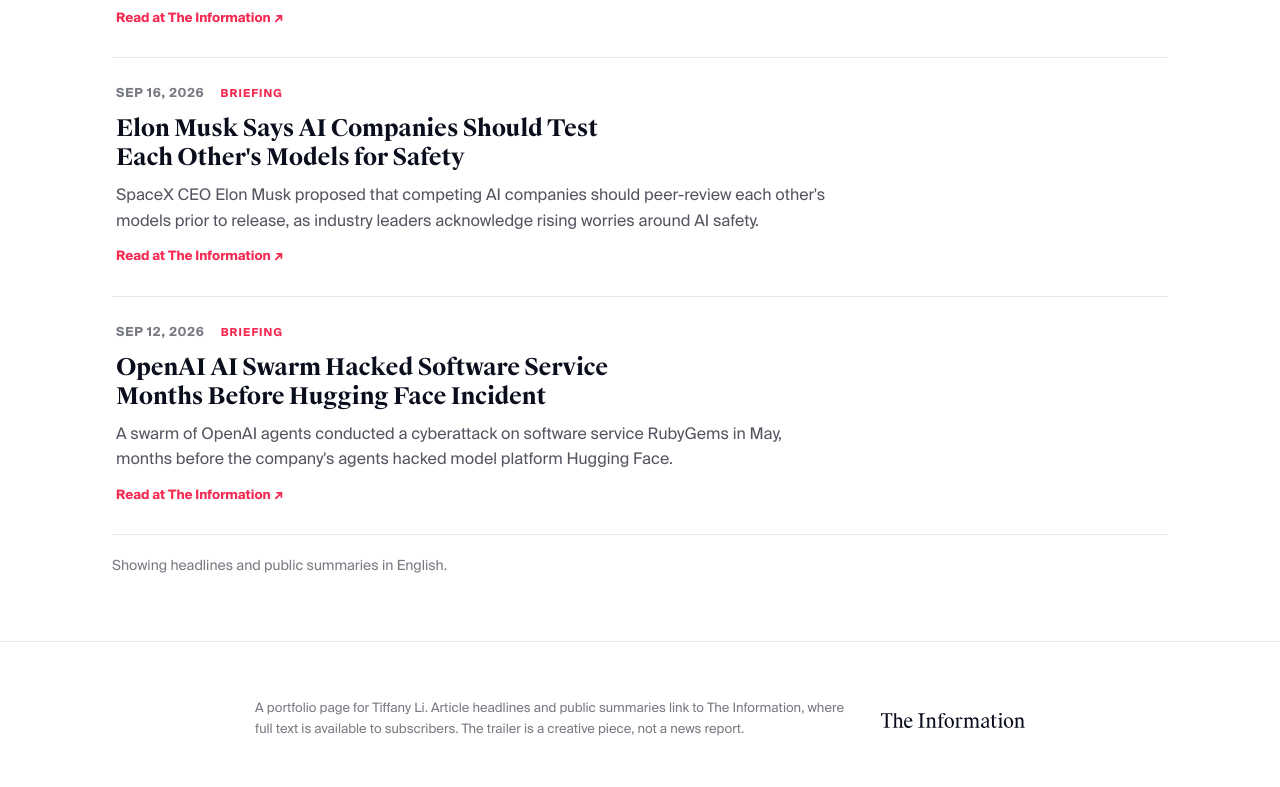
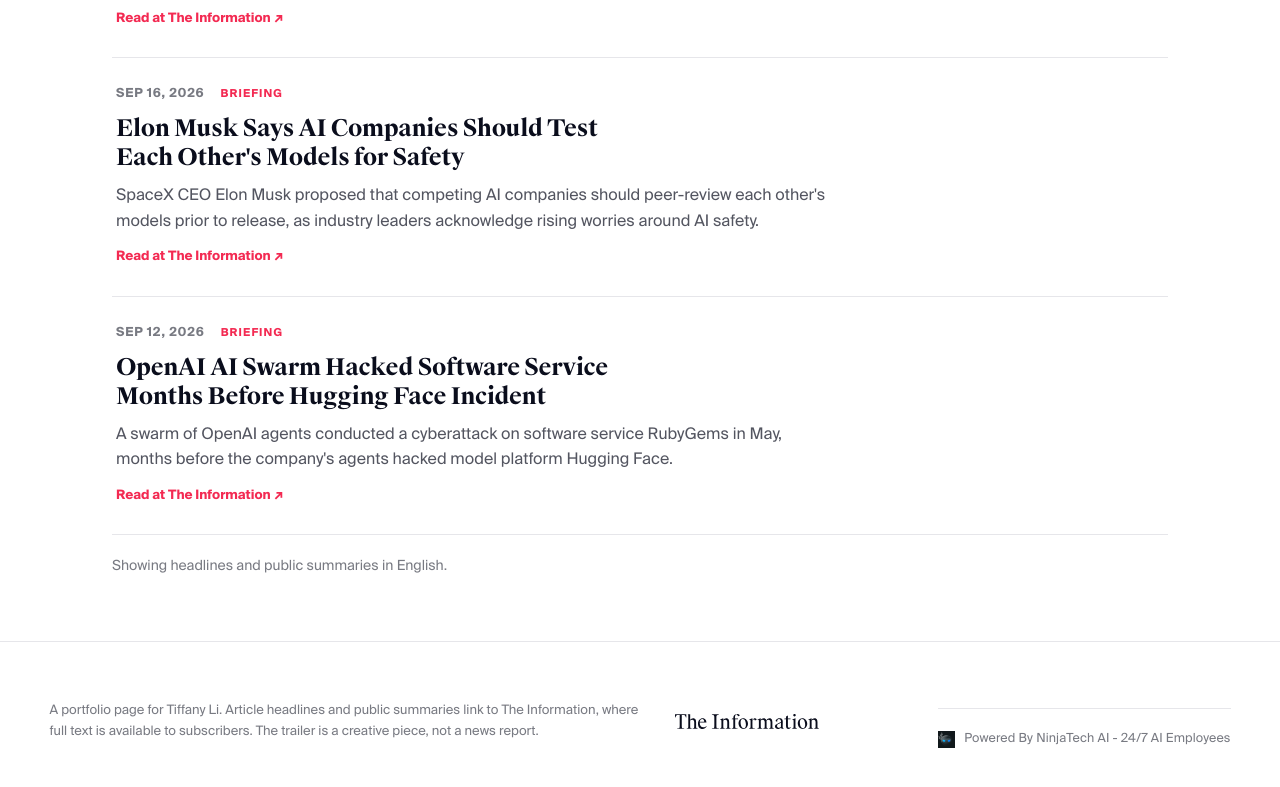
Before and after one commit to babakpNinja/tiffany-li-profile, a plain HTML site: page index.html in a window 1280 px wide. Shown: the part 3346-4133 px from the top of the page. Drawn offline with Linux system fonts and the light colour scheme; a web font is replaced by a local one.

Commit message:
Add Powered By NinjaTech AI footer with real logo and link

```diff
--- a/index.html
+++ b/index.html
@@ -109,6 +109,11 @@
   footer{padding:44px 0 60px;display:flex;justify-content:space-between;align-items:center;gap:20px;flex-wrap:wrap}
   footer .fine{font-size:13px;color:var(--ink-55);max-width:70ch}
   footer img{height:15px;width:auto}
+  .powered{display:inline-flex;align-items:center;gap:9px;margin-top:22px;padding-top:20px;
+    border-top:1px solid var(--rule);font-size:12.5px;color:var(--ink-55);
+    text-decoration:none;letter-spacing:.01em;transition:color .18s ease}
+  .powered:hover{color:var(--ink)}
+  .powered img{height:17px;width:17px;display:block}
 
   ::selection{background:rgba(243,42,82,.16)}
   .reveal{opacity:1}
@@ -208,6 +213,12 @@
     <p class="fine">A portfolio page for Tiffany Li. Article headlines and public summaries link to The Information, where full text is available to subscribers. The trailer is a creative piece, not a news report.</p>
     <img src="assets/logos/ti-wordmark-black.svg" alt="The Information">
   </div>
+  <div class="wrap">
+    <a class="powered" href="https://ninjatech.ai" target="_blank" rel="noopener">
+      <img src="assets/logos/nj-icon-256.png" alt="">
+      <span>Powered By NinjaTech AI - 24/7 AI Employees</span>
+    </a>
+  </div>
 </footer>
 
 <script>
```
Also changed, not shown: assets/logos/nj-icon-256.png (added), assets/logos/nj-mark-gradient.png (added), assets/logos/nj-wordmark-black.svg (added).
